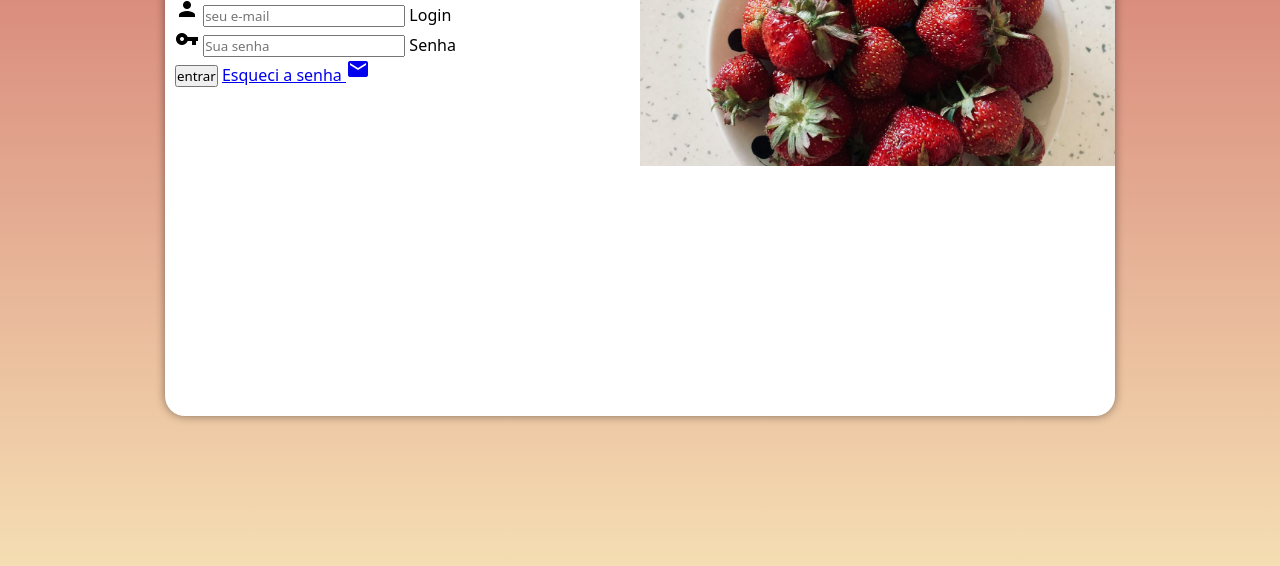
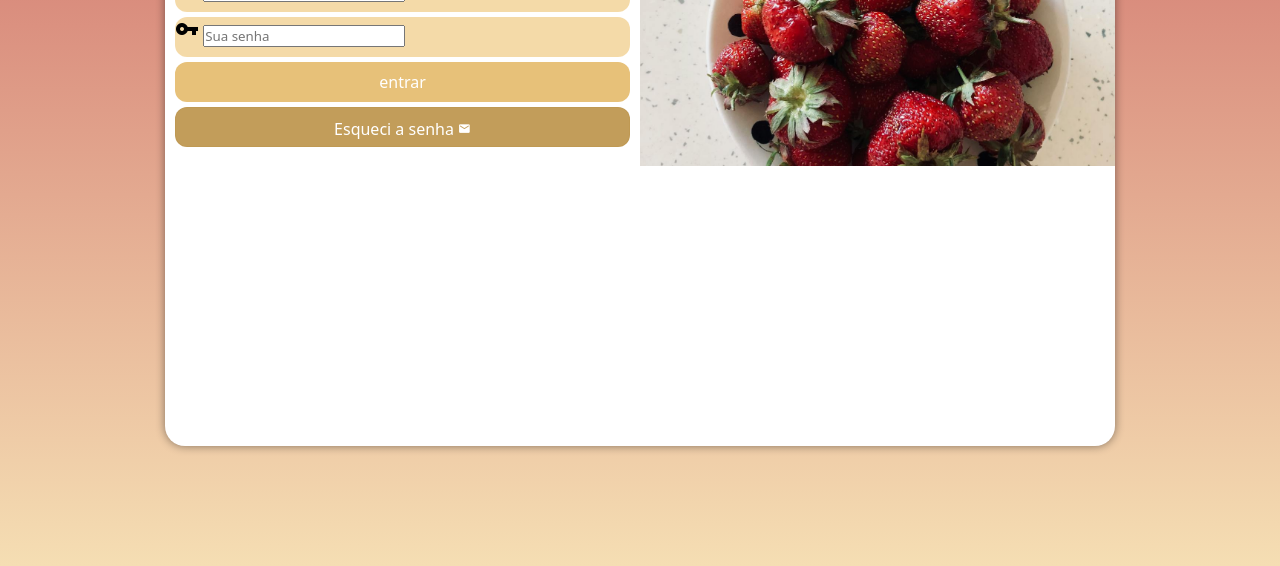
Before and after one commit to 1406giulia/projeto-login, a plain HTML site: page index.html in a window 1280 px wide. Shown: the part 234-800 px from the top of the page. Drawn offline with Linux system fonts and the light colour scheme.

Commit message:
formatação do formulário

```diff
--- a/estilos/style.css
+++ b/estilos/style.css
@@ -35,7 +35,7 @@ left: 50%;
 transform: translate(-50%, -50%);
 background-color: white;
 
-height: 500px;
+height: 560px;
 border-radius:20px ;
 overflow: hidden;
 box-shadow: 0px 0px 10px rgba(0, 0, 0, 0.452);
@@ -66,3 +66,51 @@ div#formulario > h1 {
 div#formulario > p {
     font-size: 0.8em;
 }
+form > input[type=submit] {
+   display: block;
+   font-size: 1em;
+   width: 100%;
+   height: 40px;
+   background-color:rgb(231, 193, 121) ;
+   color: white;
+   border: none;
+   border-radius: 12px;
+   cursor: pointer;
+}
+form > input[type=submit]:hover {
+    background-color: rgb(122, 185, 161);
+}
+form > a.botao {
+display: block;
+text-align: center;
+font-size: 1em;
+width: 100%;
+margin-top: 5px;
+height: 40px;
+padding-top: 10px;
+background-color: rgba(192, 154, 84, 0.959);
+color: white;
+border: 1px solid rgba(192, 154, 84, 0.959);
+border-radius: 12px;
+text-decoration: none;
+}
+form > a.botao > i {
+    font-size:0.8em ;
+
+}
+form > a.botao:hover {
+    background-color: rgb(122, 185, 161);
+}
+form > div.campo {
+  background-color: rgba(243, 213, 157, 0.877);
+  width: 100%;
+  display: block;
+  height: 40px;
+  border-radius: 12px;
+  margin: 5px 0px;
+}
+
+
+div.campo >  label {
+    display:none ;
+}
--- a/index.html
+++ b/index.html
@@ -20,16 +20,19 @@
             <form action="login.php" method="post" autocomplete="on">
                 <div class="campo">
                     <i class="material-icons">person</i>
-            <input type="email" name="login" id="ilogin" placeholder="seu e-mail" autocomplete="email" maxlength="30">
-            <label for="ilogin">Login</label>
+                    <label for="ilogin">Login</label>
+                    <input type="email" name="login" id="ilogin" placeholder="seu e-mail" autocomplete="email" maxlength="30">
+
         </div>
                 <div class="campo">
 <i class="material-icons">vpn_key</i>
+<label for="isenha">Senha</label>
                   <input type="password" name="senha" id="isenha" placeholder="Sua senha" required autocomplete="current-password" minlength="8" maxlength="20">
-                  <label for="isenha">Senha</label>
+
+
                 </div>
                 <input type="submit" value="entrar">
-                <a href="esqueci.html">Esqueci a senha
+                <a href="esqueci.html" class="botao">Esqueci a senha
                     <i class="material-icons">mail</i>
                 </a>
             </form>
```
